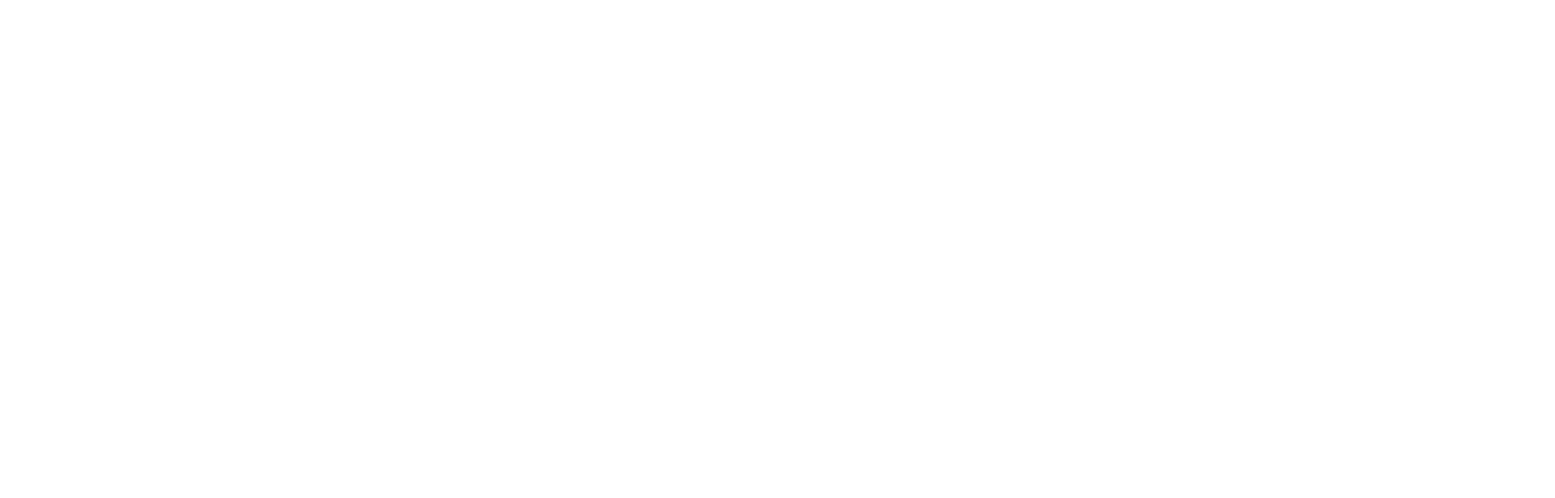
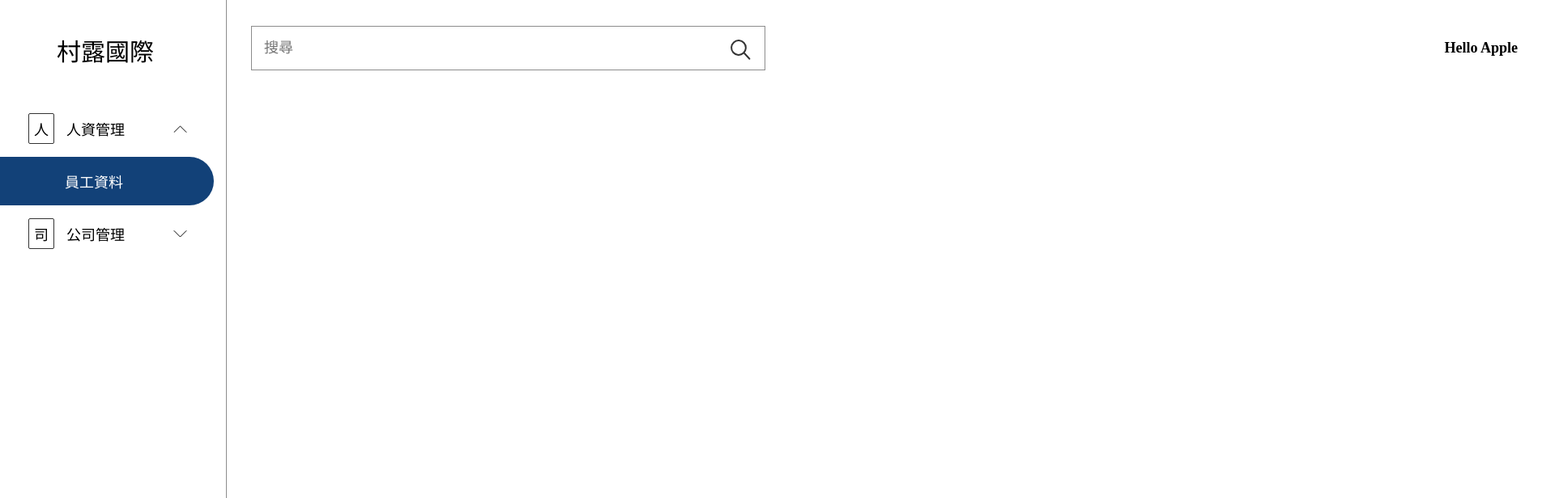
Before and after one commit to weihong19971222/vite-vue3-typescript, a Vue app: page /headquarters/staff in a window 1280 px wide. Before the commit this address had no page. Shown: the top 616 px of the page at 81% size, 1920 px wide, since content can reach past the window. Built offline with nearby package versions, Linux system fonts and the light colour scheme.

Commit message:
feat:分頁

```diff
--- a/index.html
+++ b/index.html
@@ -9,6 +9,7 @@
       body{
         margin: 0;
       }
+      *{box-sizing: border-box;}
     </style>
   </head>
   <body>
--- /dev/null
+++ b/src/layout/headquartersIndex.vue
@@ -0,0 +1,64 @@
+<script setup lang="ts">
+    const props = defineProps({
+        modelValue:{type: String,default:""}
+    })
+    const emit = defineEmits(['update:modelValue'])
+    const updateValue = (e: Event) => {
+        emit('update:modelValue', (e.target as HTMLInputElement).value)
+    };
+</script>
+<template>
+    <div :class="$style['index-temp']">
+        <div :class="$style['index-header']">
+            <div :class="$style['index-header-search']">
+                <input :value="props.modelValue" placeholder="搜尋" type="text" @input="updateValue" required>
+                <img src="@/assets/magnifier.svg" >
+            </div>
+            <div :class="$style['index-header-user']">Hello Apple</div>
+        </div>
+        <slot></slot>
+    </div>
+</template>
+<style lang="scss" module>
+.index-temp{
+    width: 100%;
+    padding: 32px 30px;
+    .index-header{
+        display: flex;
+        justify-content: space-between;
+        .index-header-user{
+            cursor: pointer;
+            font-weight: 700;
+            font-size: 18px;
+            padding: 17px 16px;
+            border-radius: 25px;
+            &:hover{
+                background: #E0E0E0;
+            }
+        }
+        .index-header-search{
+            position: relative;
+            input{
+                border: 1px solid #8C8C8C;
+                font-weight: 400;
+                font-size: 18px;
+                padding-left: 15px;
+                width: 635px;
+                height: 100%;
+                &:focus,&:valid{
+                    & + img{
+                        display: none
+                    }
+                }
+            }
+            img{
+                position: absolute;
+                right: 18px;
+                top: 50%;
+                transform: translate(0,-50%);
+            }
+        }
+    }
+}
+
+</style>
--- a/src/layout/headquartersSideBar.vue
+++ b/src/layout/headquartersSideBar.vue
@@ -1,33 +1,89 @@
 <script setup lang="ts">
-    import { reactive } from 'vue'
+    import { reactive,watch,onMounted } from 'vue'
+    import  { useRouter } from 'vue-router'
     const sideBars = reactive([
         {
             abbreviation:'人',
             title:'人資管理',
-            show:false
+            show:false,
+            childrens:[
+                {
+                    childrenTitle:'員工資料',
+                    key:'/staff',
+                    src:'staff'
+                }
+            ]
+        },
+        {
+            abbreviation:'司',
+            title:'公司管理',
+            show:false,
+            childrens:[
+                {
+                    childrenTitle:'門市',
+                    key:'/storeBranche',
+                    src:'storeBranche'
+                }
+            ]
         }
     ])
-    const showBar = (sideBarShow) => {
-        sideBarShow = !sideBarShow
-    }
+    const route = useRouter()
+
+    const init = () => {
+        let breakFor:boolean = false
+        sideBars.forEach(sideBar=>{
+            sideBar.show = false
+            if(!breakFor){
+                sideBar.childrens.forEach(e=>{
+                    if(route.currentRoute.value.path.includes(e.key)){
+                        sideBar.show = true
+                        breakFor = true
+                    }
+                })
+            }
+        })
+    };
+
+    onMounted(() => {
+        init()
+    });
+
+    watch(() => route.currentRoute.value.path, () => {
+        init()
+    });
+
 </script>
 <template>
     <div :class=$style.background>
         <div :class="$style['side-bar']">
             <div :class="$style['side-bar-title']">村露國際</div>
             <div :class="$style['side-bar-bar']">
-                <div @click="showBar(sideBar.show)" v-for="sideBar in sideBars" :class="$style['side-bar-bar-item']">
-                    <div :class="$style['side-bar-bar-abbreviation']">{{sideBar.abbreviation}}</div>
-                    <div :class="$style['side-bar-bar-title']">{{sideBar.title}}</div>
-                    <svg width="17" height="9" viewBox="0 0 17 9" fill="none" xmlns="http://www.w3.org/2000/svg">
-                        <path d="M16 0.5L8.5 8L1 0.499999" stroke="currentColor" stroke-linecap="round" stroke-linejoin="round"/>
-                    </svg>
+                <div v-for="sideBar in sideBars">
+                    <div
+                        @click="sideBar.show = !sideBar.show"
+                        :class="$style['side-bar-bar-item']">
+                        <div :class="$style['side-bar-bar-abbreviation']">{{sideBar.abbreviation}}</div>
+                        <div :class="$style['side-bar-bar-title']">{{sideBar.title}}</div>
+                        <svg :style="{ transform: sideBar.show ? 'rotate(180deg)': 'rotate(0deg)' }" width="17" height="9" viewBox="0 0 17 9" fill="none" xmlns="http://www.w3.org/2000/svg">
+                            <path d="M16 0.5L8.5 8L1 0.499999" stroke="currentColor" stroke-linecap="round" stroke-linejoin="round"/>
+                        </svg>
+                    </div>
+                    <div :style="{ display: sideBar.show ? 'block': 'none' }" :class="$style['side-bar-childrens']">
+                        <div
+                            v-for="children in sideBar.childrens"
+                            @click="route.push(children.src)"
+                            :class="[
+                                $style['side-bar-children'],
+                                {[$style.active]:route.currentRoute.value.path.includes(children.key)}
+                            ]">
+                            {{children.childrenTitle}}
+                        </div>
+                    </div>
                 </div>
             </div>
         </div>
-        <div>
-            <div>up</div>
-            <div>down</div>
+        <div :class=$style.content>
+            <router-view />
         </div>
     </div>
 </template>
@@ -64,6 +120,7 @@
                 font-size: 18px;
                 padding-left: 35px;
                 padding-right: 33px;
+                &.active,
                 &:hover{
                     color: white;
                     background-color: #1961B6;
@@ -82,8 +139,30 @@
                     margin-left:auto;
                 }
             }
+            .side-bar-childrens{
+                margin-top: 5px;
+                margin-bottom: 5px;
+                .side-bar-children{
+                    cursor: pointer;
+                    display: flex;
+                    align-items: center;
+                    font-weight: 400;
+                    font-size: 18px;
+                    height: 60px;
+                    padding-left: 80px;
+                    border-radius: 0px 30px 30px 0px;
+                    &.active,
+                    &:hover{
+                        color: white;
+                        background-color: #124178;
+                    }
+                }
+            }
 
         }
     }
+    .content{
+        width: calc(100% - 280px);
+    }
 }
 </style>
--- a/src/pages/headquarters/Login.vue
+++ b/src/pages/headquarters/Login.vue
@@ -71,7 +71,7 @@ const fetchData = async (): Promise<any> => {
                     style="width: 100%;"
                     :onClick="()=>fetchData()"
                 >登入</baseButton>
-                <div :class="$style['to-store-href']" >前往<a href="#">門市後台</a></div>
+                <div :class="$style['to-store-href']" >前往<a href="/headquarters">門市後台</a></div>
                 <div :class="$style['hint-msg']"> <img src="@/assets/hint-icon.svg" /> 由總部人員註冊帳號</div>
             </div>
         </div>
--- /dev/null
+++ b/src/pages/headquarters/StoreBranche.vue
@@ -0,0 +1,13 @@
+<script setup lang="ts">
+
+</script>
+
+<template>
+    <div>
+        123
+    </div>
+</template>
+
+<style lang="scss" module>
+
+</style>
--- /dev/null
+++ b/src/pages/headquarters/managedManagement/staff/index.vue
@@ -0,0 +1,20 @@
+<script setup lang="ts">
+import { ref } from 'vue'
+import indexLayout from "@/layout/headquartersIndex.vue"
+
+const searchValue = ref("")
+
+</script>
+
+<template>
+    <indexLayout
+        v-model="searchValue">
+        <div>
+
+        </div>
+    </indexLayout>
+</template>
+
+<style lang="scss" module>
+
+</style>
--- a/src/router/index.ts
+++ b/src/router/index.ts
@@ -4,8 +4,15 @@ import { createRouter, createWebHistory, RouteRecordRaw} from 'vue-router'
 const routes: Array<RouteRecordRaw> = [
   { path: "/", redirect: "/login"},
   { path: '/login', component: () => import("@/pages/headquarters/Login.vue") },
-  { path: '/side', component: () => import("@/layout/headquartersSideBar.vue") },
-
+  {
+    path: '/headquarters',
+    component: () => import("@/layout/headquartersSideBar.vue"),
+    redirect: "/headquarters/staff",
+    children: [
+      { path: 'staff', component: () => import("@/pages/headquarters/managedManagement/staff/index.vue") },
+      { path: 'storeBranche', component: () => import("@/pages/headquarters/StoreBranche.vue") }
+    ]
+  }
 ]
 
 
```
Also changed, not shown: src/assets/magnifier.svg (added).
